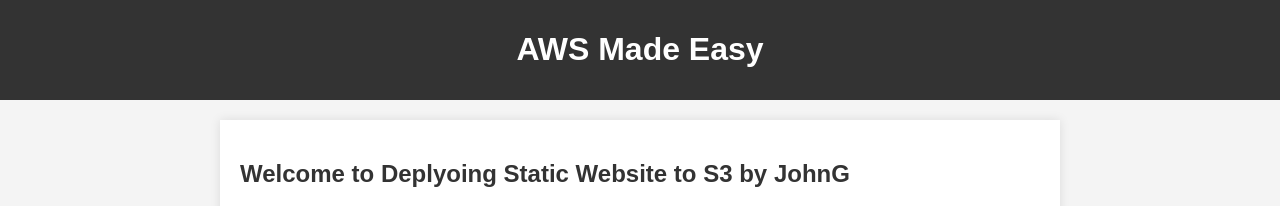
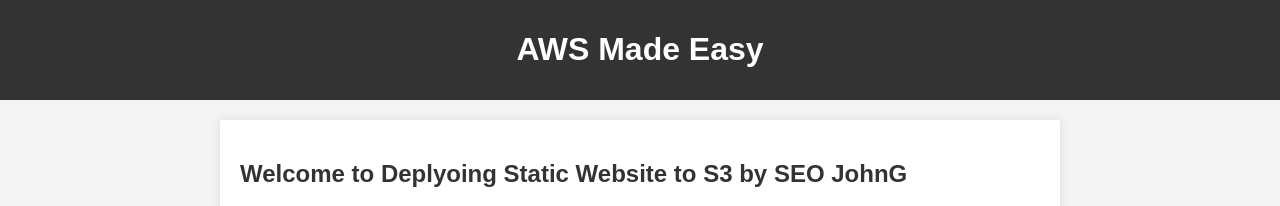
Before and after one commit to JohnHenryGaspay/gitdeploy-aws-bucket, a plain HTML site: page website/index.html in a window 1280 px wide. Shown: the top 206 px of the page. Drawn offline with Linux system fonts and the light colour scheme.

Commit message:
Update index.html

```diff
--- a/website/index.html
+++ b/website/index.html
@@ -42,7 +42,7 @@
     </header>
 
     <main>
-        <h2>Welcome to Deplyoing Static Website to S3 by JohnG </h2>
+        <h2>Welcome to Deplyoing Static Website to S3 by SEO JohnG </h2>
         <img src="mylogo.jpg" alt="image1">
         <p>Deplyoing Static Website is a channel dedicated to bring quality tutorials with a crisp explaination of the concepts and step by step Hands-on demo.
             If you are just begining to learn AWS or If you are looking to enhance your AWS Skills to next level or If you are looking for a solution for a particular problem on AWS, This channel caters to everyone.</p>
```
